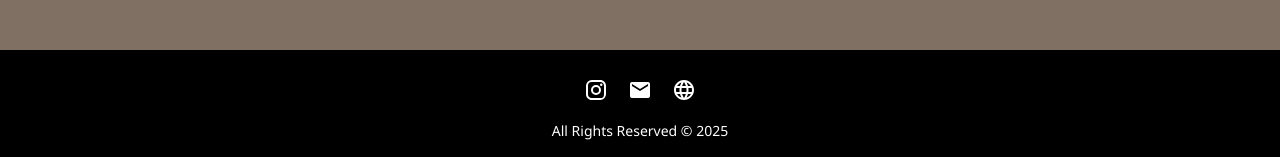
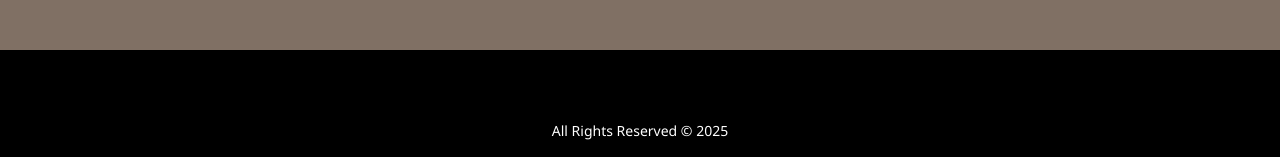
Before and after one commit to SamuellAguiar/Site_Kelly, a React (Vite) app in the folder landing-page/landing-page/: page / in a window 1280 px wide. Shown: the part 3410-3567 px from the top of the page. Built offline with nearby package versions, Linux system fonts and the light colour scheme.

Commit message:
style: ajustar estilos do formulário de contato e da página principal
- Atualizações no arquivo `App.css` para melhorar o layout geral.
- Ajustes no estilo do formulário de contato em `ContactForm.css`.

```diff
--- a/landing-page/landing-page/src/App.css
+++ b/landing-page/landing-page/src/App.css
@@ -1,3 +1,3 @@
-html {
+html, body {
     scroll-behavior: smooth;
 }
--- a/landing-page/landing-page/src/components/contactForm/ContactForm.css
+++ b/landing-page/landing-page/src/components/contactForm/ContactForm.css
@@ -87,6 +87,18 @@ button:hover {
      cursor: pointer;
 }
 
+.footer-icons {
+     display: flex;
+     gap: 10px;
+     align-items: center;
+}
+
+.footer-icons svg {
+     color: #000;
+     width: 22px;
+     height: 22px;
+}
+
 .error {
      color: red;
      font-size: 13px;
```
